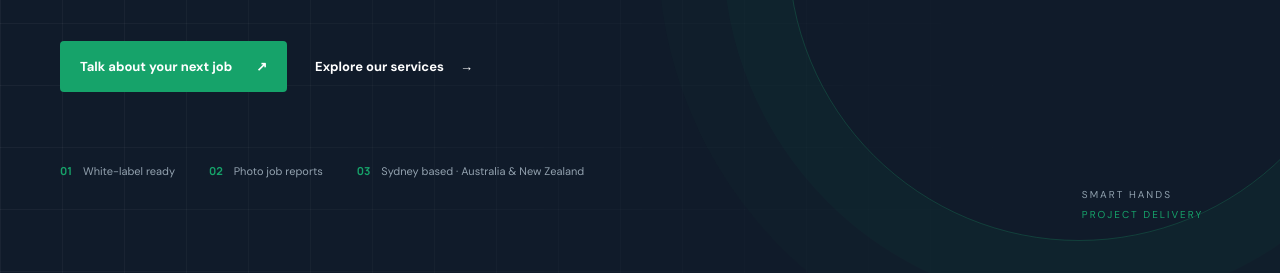
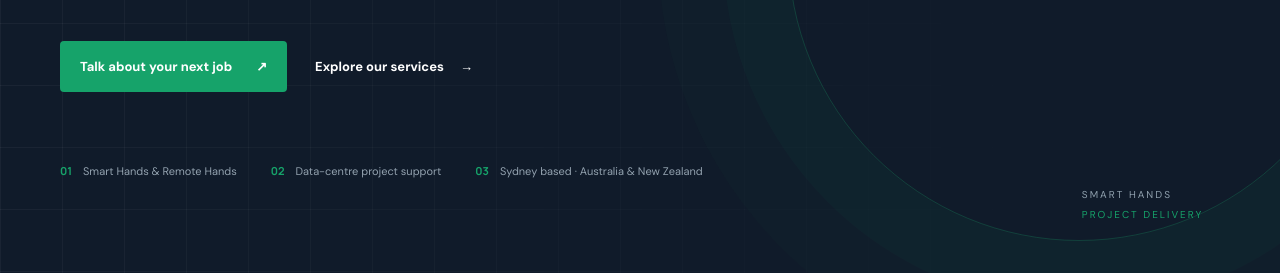
Before and after one commit to taksal/Amigra-Projects, a plain HTML site: page index.html in a window 1280 px wide. Shown: the part 526-800 px from the top of the page. Drawn offline with Linux system fonts and the light colour scheme.

Commit message:
Update home proof points
Co-Authored-By: Claude Opus 5.5 <noreply@anthropic.com>
Claude-Session: https://claude.ai/code/session_019WMVLcx9NxriVqzvyQKm5g

```diff
--- a/index.html
+++ b/index.html
@@ -12,7 +12,7 @@
 <div class="top-announcement">ONSITE INFRASTRUCTURE DELIVERY <span>·</span> AUSTRALIA &amp; NEW ZEALAND</div>
 <header class="site-header"><div class="container nav-wrap"><a class="brand" href="index.html" aria-label="Smart Hands by Amigra home"><img class="brand-logo" src="https://static.wixstatic.com/media/4914d1_0ee998f72b7040d1827b56de240fd44d~mv2.png" alt="Amigra Projects"></a><button class="menu-toggle" aria-label="Open menu" aria-expanded="false">☰</button><nav class="nav"><a class="active" href="index.html">Home</a><a href="services.html">Smart Hands</a><a href="projects.html">Infrastructure Projects</a><a href="industries.html">Who we support</a><a href="contact.html" class="nav-cta">Discuss a project <span>↗</span></a></nav></div></header>
 <main>
-<section class="hero"><div class="hero-grid"></div><div class="container hero-inner"><div class="eyebrow"><i></i> ONSITE INFRASTRUCTURE SERVICES · AUSTRALIA &amp; NEW ZEALAND</div><h1>Your onsite team<br>for <em>critical IT work.</em></h1><p class="hero-lead">Practical, dependable hands on the ground for the infrastructure teams keeping businesses across Australia and New Zealand connected.</p><div class="hero-actions"><a class="btn btn-green" href="contact.html">Talk about your next job <span>↗</span></a><a class="text-link light-link" href="services.html">Explore our services <span>→</span></a></div><div class="hero-proof"><span><b>01</b> White-label ready</span><span><b>02</b> Photo job reports</span><span><b>03</b> Sydney based · Australia &amp; New Zealand</span></div></div><div class="hero-side-note">SMART HANDS<br><span>PROJECT DELIVERY</span></div></section>
+<section class="hero"><div class="hero-grid"></div><div class="container hero-inner"><div class="eyebrow"><i></i> ONSITE INFRASTRUCTURE SERVICES · AUSTRALIA &amp; NEW ZEALAND</div><h1>Your onsite team<br>for <em>critical IT work.</em></h1><p class="hero-lead">Practical, dependable hands on the ground for the infrastructure teams keeping businesses across Australia and New Zealand connected.</p><div class="hero-actions"><a class="btn btn-green" href="contact.html">Talk about your next job <span>↗</span></a><a class="text-link light-link" href="services.html">Explore our services <span>→</span></a></div><div class="hero-proof"><span><b>01</b> Smart Hands &amp; Remote Hands</span><span><b>02</b> Data-centre project support</span><span><b>03</b> Sydney based · Australia &amp; New Zealand</span></div></div><div class="hero-side-note">SMART HANDS<br><span>PROJECT DELIVERY</span></div></section>
 <section class="intro section"><div class="container split"><div><div class="eyebrow dark"><i></i> THE AMIGRA APPROACH</div><h2>When the work needs<br><em>someone onsite.</em></h2></div><div class="intro-copy"><p class="large">We support MSPs, technology providers and enterprise IT teams with skilled onsite assistance for infrastructure installations, changes and hands-on technical tasks.</p><p>From a single hardware replacement to a coordinated site rollout, we help your remote engineers get the physical work done — clearly documented and delivered to scope.</p><a class="text-link" href="industries.html">Who we work with <span>→</span></a></div></div></section>
 <section class="dark-section section"><div class="container"><div class="section-head"><div><div class="eyebrow"><i></i> TWO CAPABILITIES · ONE DELIVERY PARTNER</div><h2>Hands-on support.<br><em>Project-ready delivery.</em></h2></div><p>Flexible onsite support for day-to-day infrastructure needs, plus coordinated project services for larger deployments.</p></div><div class="cap-grid"><a class="cap-card" href="services.html"><div class="cap-no">01 / SMART HANDS</div><div class="cap-icon">⌘</div><h3>Onsite technical support</h3><p>Rack and stack, hardware installation, network changes, troubleshooting and remote-engineer assistance.</p><span class="card-link">Explore Smart Hands <b>↗</b></span></a><a class="cap-card featured" href="projects.html"><div class="cap-no">02 / INFRASTRUCTURE PROJECTS</div><div class="cap-icon">⌁</div><h3>Infrastructure projects</h3><p>Structured cabling, fibre, data-centre fit-outs, rack deployments, migrations and decommissioning.</p><span class="card-link">Explore Projects <b>↗</b></span></a></div></div></section>
 <section class="services-strip section"><div class="container"><div class="eyebrow dark"><i></i> BUILT AROUND YOUR SCOPE</div><h2>Support that fits<br><em>the job at hand.</em></h2><div class="service-list"><div><span>01</span><b>Rack &amp; stack</b><small>Servers · switches · racks</small></div><div><span>02</span><b>Network deployment</b><small>Routers · firewalls · wireless</small></div><div><span>03</span><b>Cabling &amp; fibre</b><small>Copper · fibre · testing</small></div><div><span>04</span><b>Moves &amp; changes</b><small>IMAC · migrations · refreshes</small></div></div><a class="btn btn-outline" href="services.html">View all services <span>→</span></a></div></section>
```
